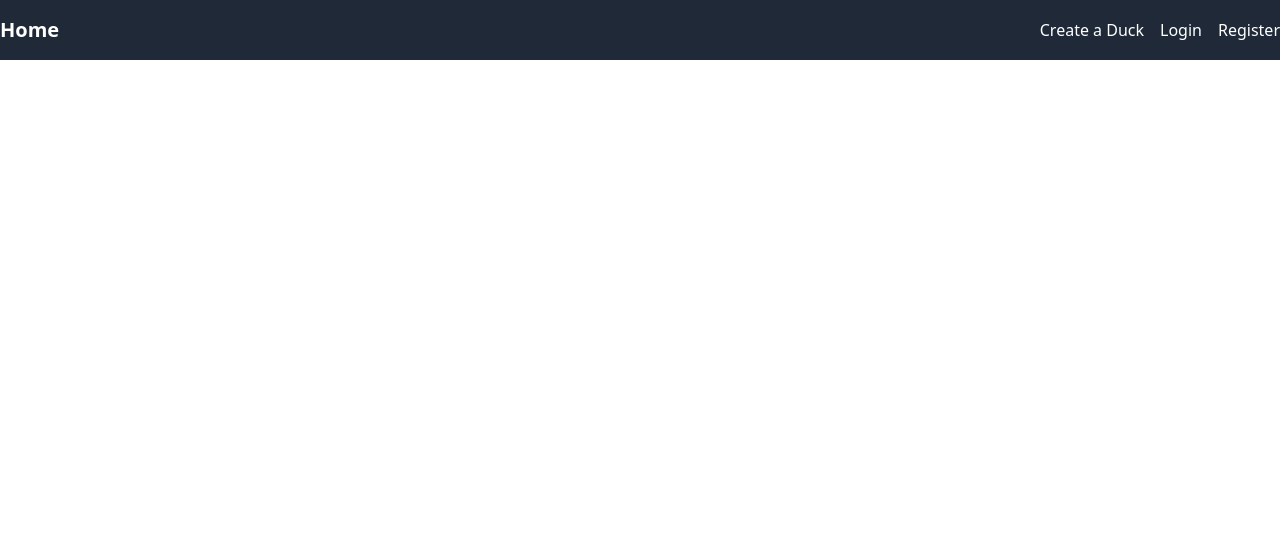
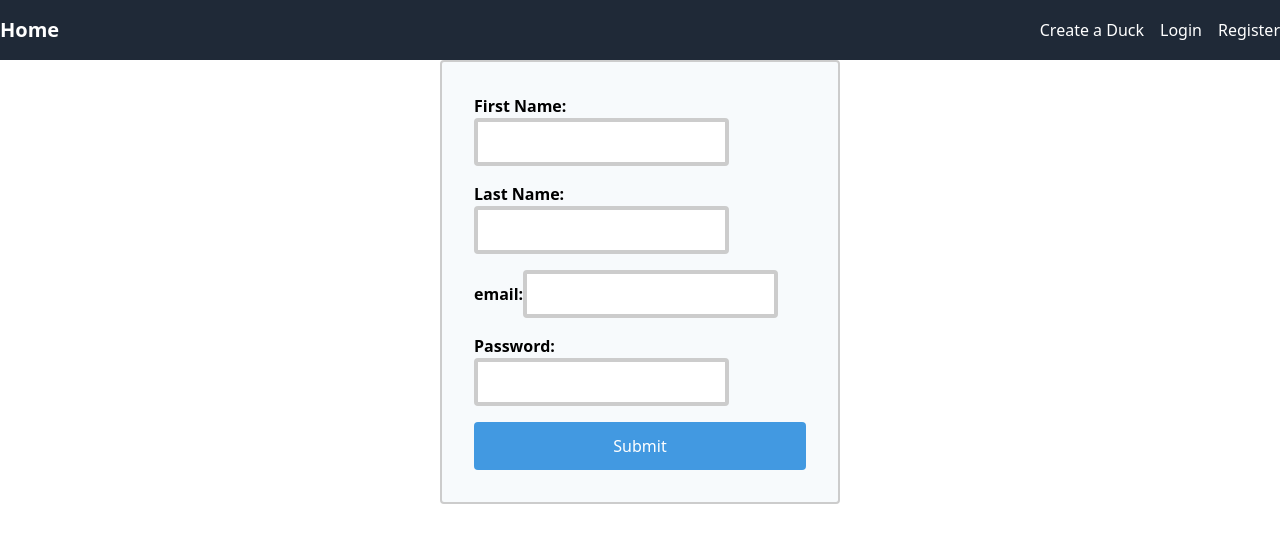
Before and after one commit to Charter66/duck-project, a React (Vite) app in the folder frontend/: page /register in a window 1280 px wide. Shown: the top 542 px of the page. Built offline with nearby package versions, Linux system fonts and the light colour scheme.

Commit message:
frontend register and login

```diff
--- a/frontend/src/App.jsx
+++ b/frontend/src/App.jsx
@@ -1,7 +1,9 @@
 import { Route, Routes } from 'react-router-dom';
 import Home from './pages/Home'
-import DuckForm from './pages/createPujka'
+import DuckForm from './pages/AddDuck'
 import NavBar from  './components/NavBar'
+import Login from './pages/Login'
+import Register from './pages/Register'
 const App = () => {
  // Empty dependency array ensures the effect runs only once on component mount
 
@@ -11,6 +13,8 @@ const App = () => {
     <Routes>
       <Route path="/home" element={<Home />}/>
       <Route path="/create" element={<DuckForm />}/>
+      <Route path="/login" element={<Login />}/>
+      <Route path="/register" element={<Register />}/>
     </Routes>
     </>
   );
--- a/frontend/src/index.css
+++ b/frontend/src/index.css
@@ -1,7 +1,6 @@
-@tailwind base;
-@tailwind components;
-@tailwind utilities;
-
+@import 'tailwindcss/base';
+@import 'tailwindcss/components';
+@import 'tailwindcss/utilities';
 
 /* Custom styles */
 form {
@@ -10,9 +9,10 @@ form {
     max-width: 400px;
     margin: auto;
     padding: 2rem;
-    border: 1px solid #ccc;
+    border: 2px solid #ccc;
     border-radius: 4px;
     background-color: #f7fafc;
+
   }
 
   label {
@@ -22,7 +22,19 @@ form {
   input[type="text"] {
     padding: 0.5rem;
     margin-bottom: 1rem;
-    border: 1px solid #ccc;
+    border: 4px solid #ccc;
+    border-radius: 4px;
+  }
+  input[type="password"] {
+    padding: 0.5rem;
+    margin-bottom: 1rem;
+    border: 4px solid #ccc;
+    border-radius: 4px;
+  }
+  input[type="email"] {
+    padding: 0.5rem;
+    margin-bottom: 1rem;
+    border: 4px solid #ccc;
     border-radius: 4px;
   }
 
--- /dev/null
+++ b/frontend/src/pages/Login.jsx
@@ -0,0 +1,48 @@
+import {useState} from 'react'
+import {useNavigate} from 'react'
+
+const Login =()=>{
+
+        const [email, setEmail] = useState({email: ''})
+        const [password, setPassword] = useState({email: ''})
+
+        const handleChange = (e) =>{
+            setEmail(e.target.value)
+            setPassword(e.target.value)
+        }
+
+        const handleSubmit = () =>{
+
+        }
+      return (
+        <>
+        <form className="my-form" onSubmit={handleSubmit}> {/* Add the 'my-form' class */}
+            <div>
+            <label >Email:</label>
+            <input
+
+             type="email"
+             id="email"
+             name="email"
+             onChange={handleChange}
+             className="my-name"
+
+             />
+
+            </div>
+            <div>
+            <label>Password:</label>
+
+            <input
+            type="password"
+             id="password"
+             name="password"
+             onChange={handleChange} />
+            </div>
+            <button type="submit" className="my-button">Submit</button> {/* Add the 'my-button' class */}
+    </form>
+        </>
+    )
+}
+
+export default Login;
--- /dev/null
+++ b/frontend/src/pages/Register.jsx
@@ -0,0 +1,93 @@
+import React, { useState  } from 'react';
+import axios from 'axios';
+
+const Register= () => {
+
+  const [firstName, setFirstName] = useState('');
+  const [lastName, setLastName] = useState('');
+  const [email, setEmail] = useState('');
+  const [password, setPassword] = useState('');
+
+  const handleSubmit = async (e) => {
+    e.preventDefault();
+
+    try {
+
+      // Send a POST request to the back-end API to save the user details
+      const response = await axios.post('https://duck-project1.onrender.com/users', {
+        firstName,
+        lastName,
+        email,
+        password,
+      });
+
+      // Handle the response if needed
+      console.log(response.data);
+
+
+    } catch (error) {
+      // Handle errors if the request fails
+      console.error(error);
+    }
+
+  };
+
+  return (
+
+   <form className="my-form" onSubmit={handleSubmit}> {/* Add the 'my-form' class */}
+      {/* Form fields... */}
+      {/* Add the Tailwind CSS classes to the elements */}
+      <div>
+        <label htmlFor="name">First Name:</label>
+        <input
+          type="text"
+          id="firstName"
+          value={firstName}
+          onChange={(e) => setFirstName(e.target.value)}
+          className="my-FirstName"
+        />
+        <div>
+        <label htmlFor="lastName">Last Name:</label>
+
+          <input
+          type="text"
+          id="lastName"
+          value={lastName}
+          onChange={(e) => setLastName(e.target.value)}
+          className="my-lastName"
+        />
+        </div>
+
+        <div>
+        <label htmlFor="email">email:</label>
+
+          <input
+          type="email"
+          id="email"
+          value={email}
+          onChange={(e) => setEmail(e.target.value)}
+          className="my-email"
+        />
+        </div>
+    <div>
+        <label htmlFor="password">Password:</label>
+
+          <input
+          type="password"
+          id="pasword"
+          value={password}
+          onChange={(e) => setPassword(e.target.value)}
+          className="my-password"
+        />
+        </div>
+      </div>
+
+      {/* Repeat the same structure for other form fields */}
+
+      <button type="submit" className="my-button">Submit</button> {/* Add the 'my-button' class */}
+    </form>
+
+  );
+};
+
+export default Register;
```
Also changed, not shown: frontend/src/pages/AddDuck.jsx (renamed from frontend/src/pages/createPujka.jsx), frontend/src/pages/DebbuggingDuck.jsx (added), frontend/src/pages/NotFound.jsx (added), frontend/src/pages/ShowShibas.jsx (added).
